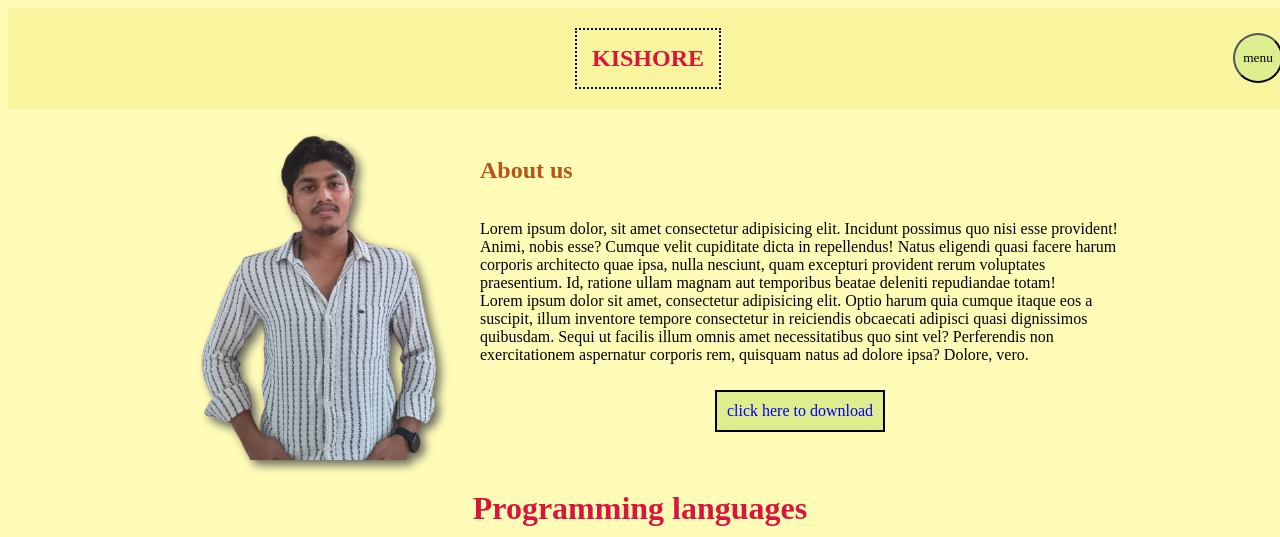
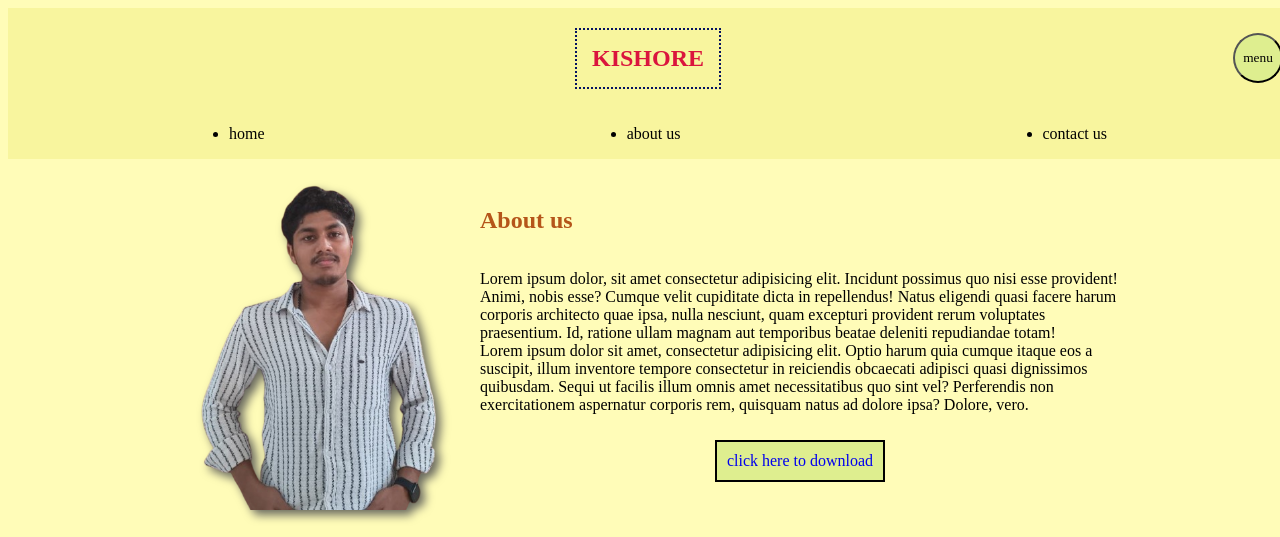
Before and after one commit to kishoreak124/portfolio, a plain HTML site: page index.html in a window 1280 px wide. Both pictures are taken after a click on the button "menu". Shown: the top 537 px of the page. Drawn offline with Linux system fonts and the light colour scheme.

Commit message:
Update index.html

```diff
--- a/index.html
+++ b/index.html
@@ -13,7 +13,7 @@
             <h1 class="title">KISHORE</h1>
             <button  class="but" onclick = alt()>menu</button>
             </div>
-           <ul class="navigation" id="side1">
+           <ul class="navigation" id="side">
             <li>home</li>
             <li>about us</li>
             <li>contact us</li>
@@ -100,4 +100,5 @@
 
         </script>
     </body>
+
 </html>
```
